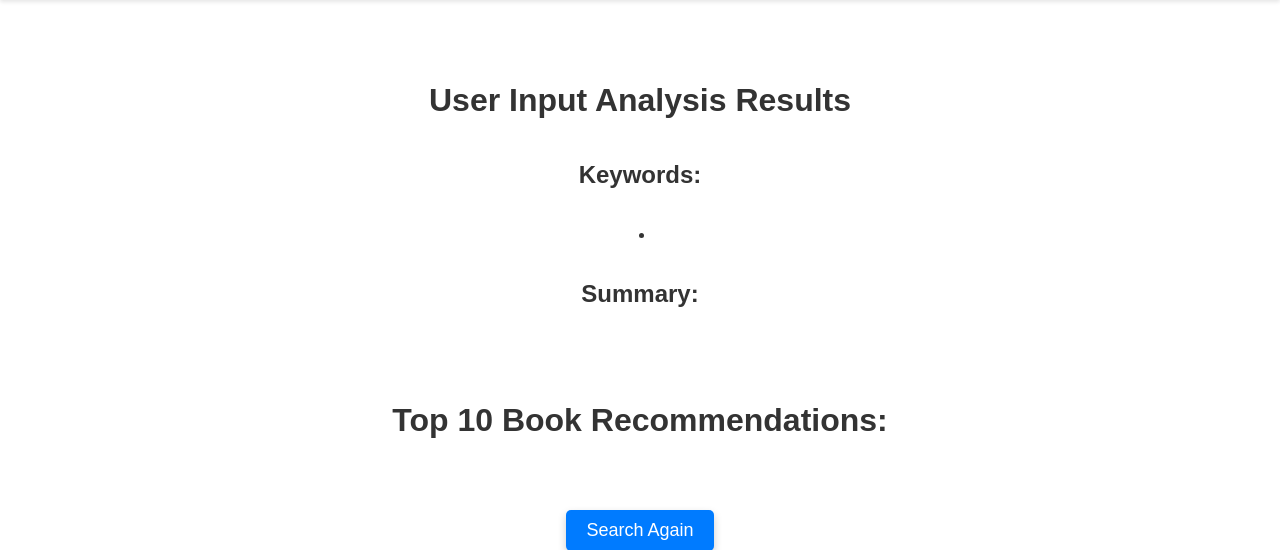
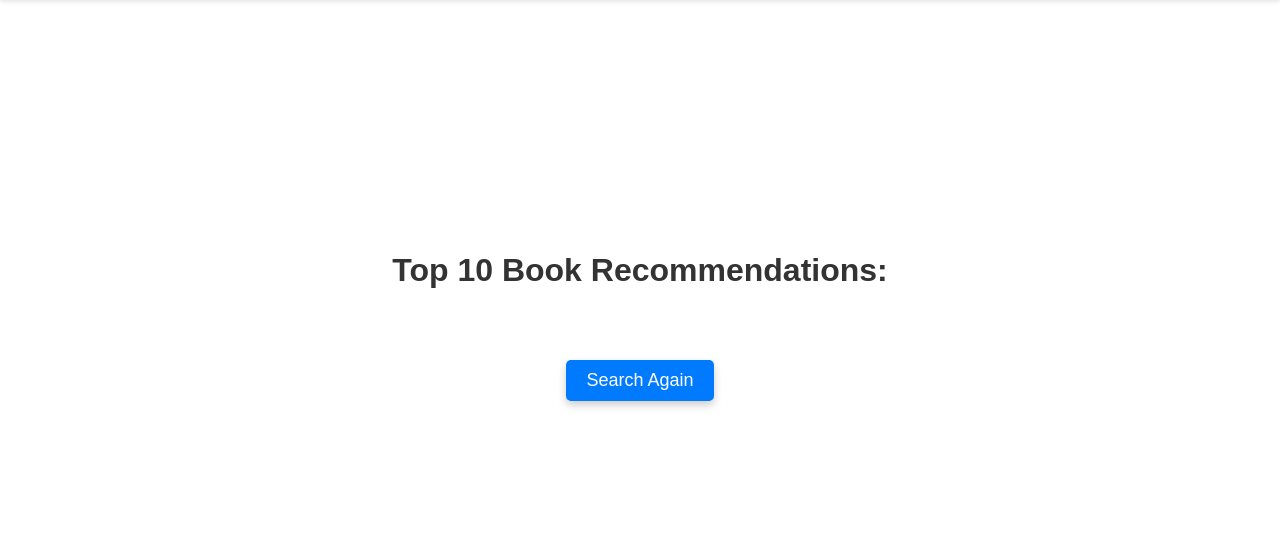
Before and after one commit to Ellen319/AI-Driven-Book-Recommendation-Web, a Flask app: page /results in a window 1280 px wide. Shown: the part 80-630 px from the top of the page. Run offline with Flask 3, Linux system fonts and the light colour scheme; parts of the project's set-up code (start-up, migrations or seed data) failed here and were passed over.

Commit message:
Update results.html

```diff
--- a/templates/results.html
+++ b/templates/results.html
@@ -10,16 +10,6 @@
     {% extends "base.html" %}
     {% block content %}
     <main>
-            <h1>User Input Analysis Results</h1>
-            <h2><strong>Keywords:</strong></h2>
-            <ul>
-                {% for keyword in keywords.split(', ') %}
-                    <li>{{ keyword }}</li>
-                {% endfor %}
-            </ul>
-            <h2><strong>Summary:</strong></h2>
-            <p>{{ summary }}</p>
-
             <div class="centered-container">
             <h1>Top 10 Book Recommendations:</h1>
             <div class="product-card-grid">
```
